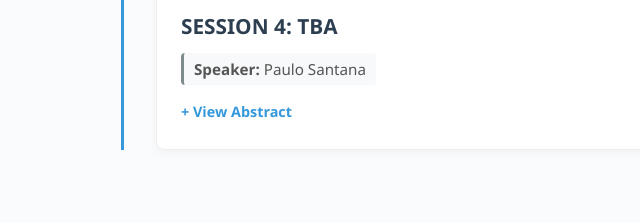
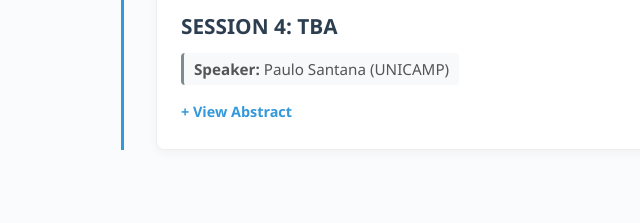
Before and after one commit to ECASisDin/dez2026, a plain HTML site: page index.html in a window 1280 px wide. Shown: the part 2018-2241 px from the top of the page, 135-775 px from the left. Drawn offline with nearby package versions, Linux system fonts and the light colour scheme.

Commit message:
Add files via upload

```diff
--- a/index.html
+++ b/index.html
@@ -519,7 +519,7 @@
                 <span class="time-badge">16:30 - 17:30</span>
                 <!-- <a href="https://www.ime.unicamp.br/administracao/mapa-salas/anexo-ii/terreo" target="_blank" class="location-badge" title="View map"><svg viewBox="0 0 24 24" width="14" height="14" stroke="currentColor" stroke-width="2.5" fill="none" stroke-linecap="round" stroke-linejoin="round"><path d="M21 10c0 7-9 13-9 13s-9-6-9-13a9 9 0 0 1 18 0z"></path><circle cx="12" cy="10" r="3"></circle></svg>Anexo II, Room L004</a> -->
                 <h4>SESSION 4: TBA</h4>
-                <div class="proponent"><strong>Speaker:</strong> Paulo Santana </div>
+                <div class="proponent"><strong>Speaker:</strong> Paulo Santana (UNICAMP)</div>
                 <br>
                 <div class="toggle-btn">+ View Abstract</div>
                 <div class="abstract-content">
```
